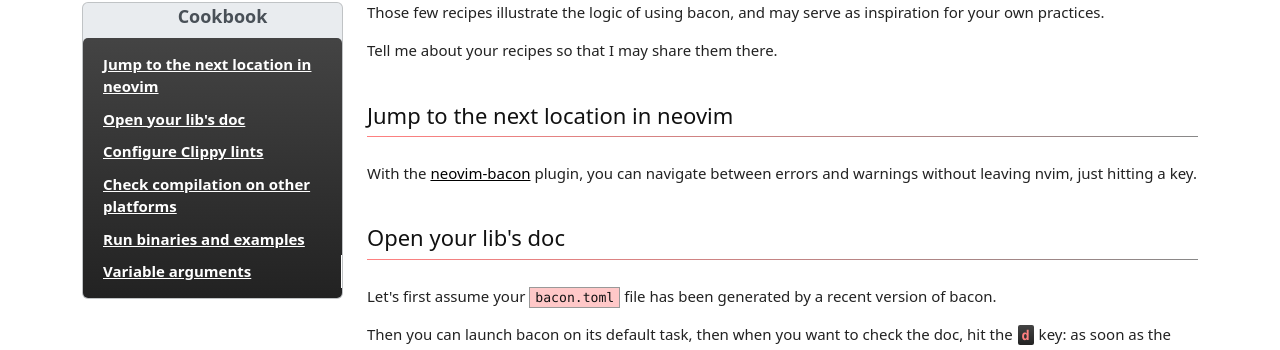
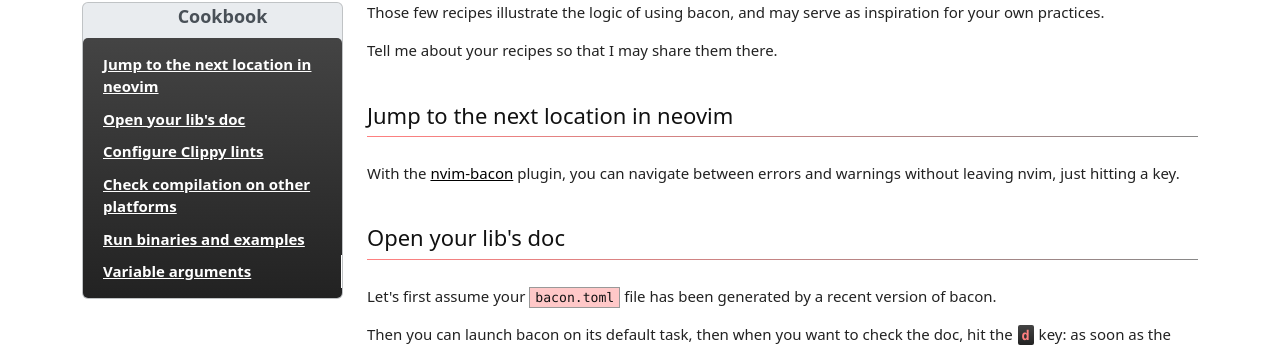
Before and after one commit to Canop/bacon, an MkDocs documentation site: the page built from website/docs/cookbook.md, in a window 1280 px wide and 900 px high. Shown: the part 75-425 px from the top of the window. Built offline with MkDocs 1.6.1, drawn with Linux system fonts in a browser that asks for light colours; nearby versions of some CDN libraries; a style sheet for code colours, icons or effects is not loaded.

Commit message:
fix invalid link in cookbook

```diff
--- a/website/docs/cookbook.md
+++ b/website/docs/cookbook.md
@@ -5,7 +5,7 @@
 
 # Jump to the next location in neovim
 
-With the [neovim-bacon](https://github.com/Canop/neovim-bacon) plugin, you can navigate between errors and warnings without leaving nvim, just hitting a key.
+With the [nvim-bacon](https://github.com/Canop/nvim-bacon) plugin, you can navigate between errors and warnings without leaving nvim, just hitting a key.
 
 # Open your lib's doc
 
```
